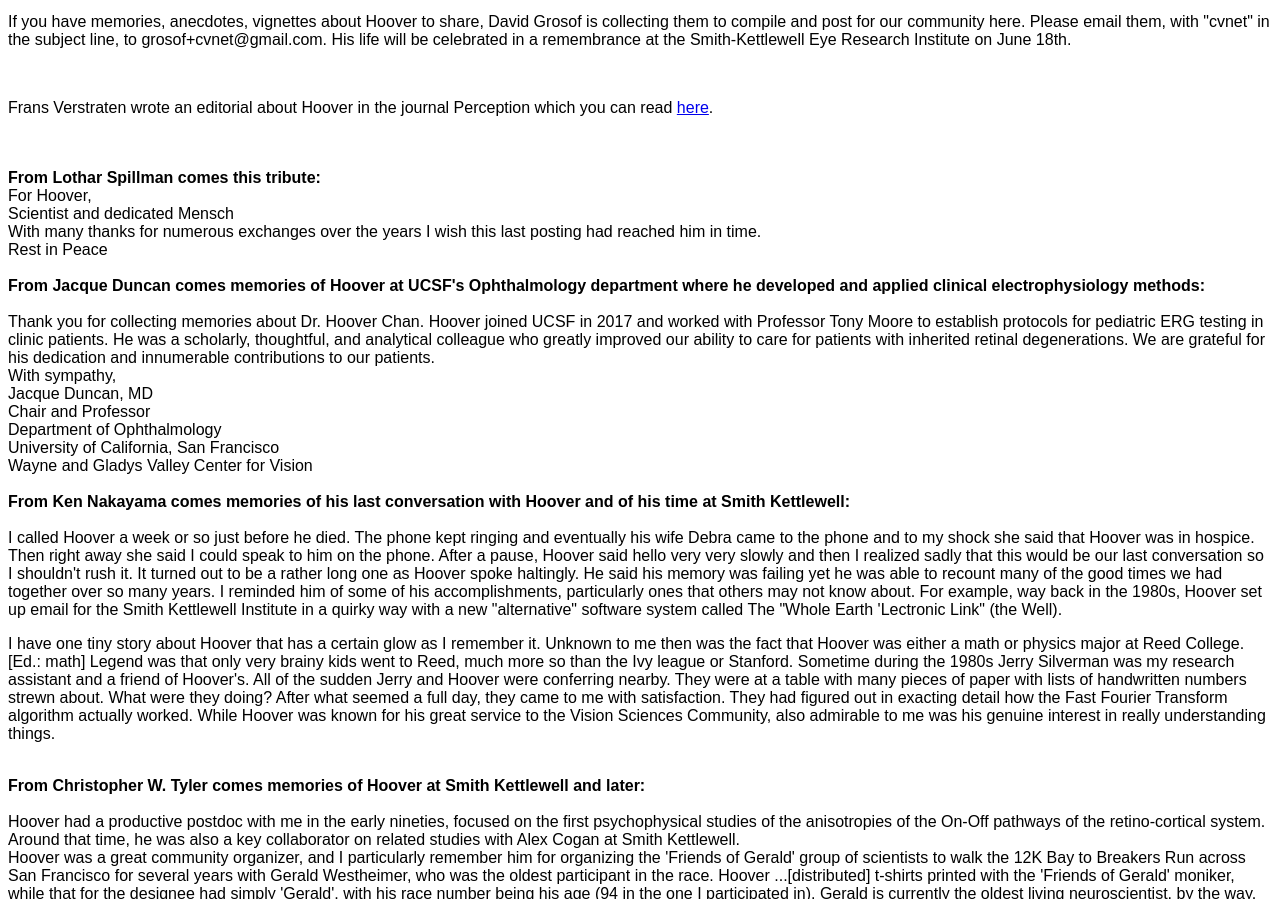
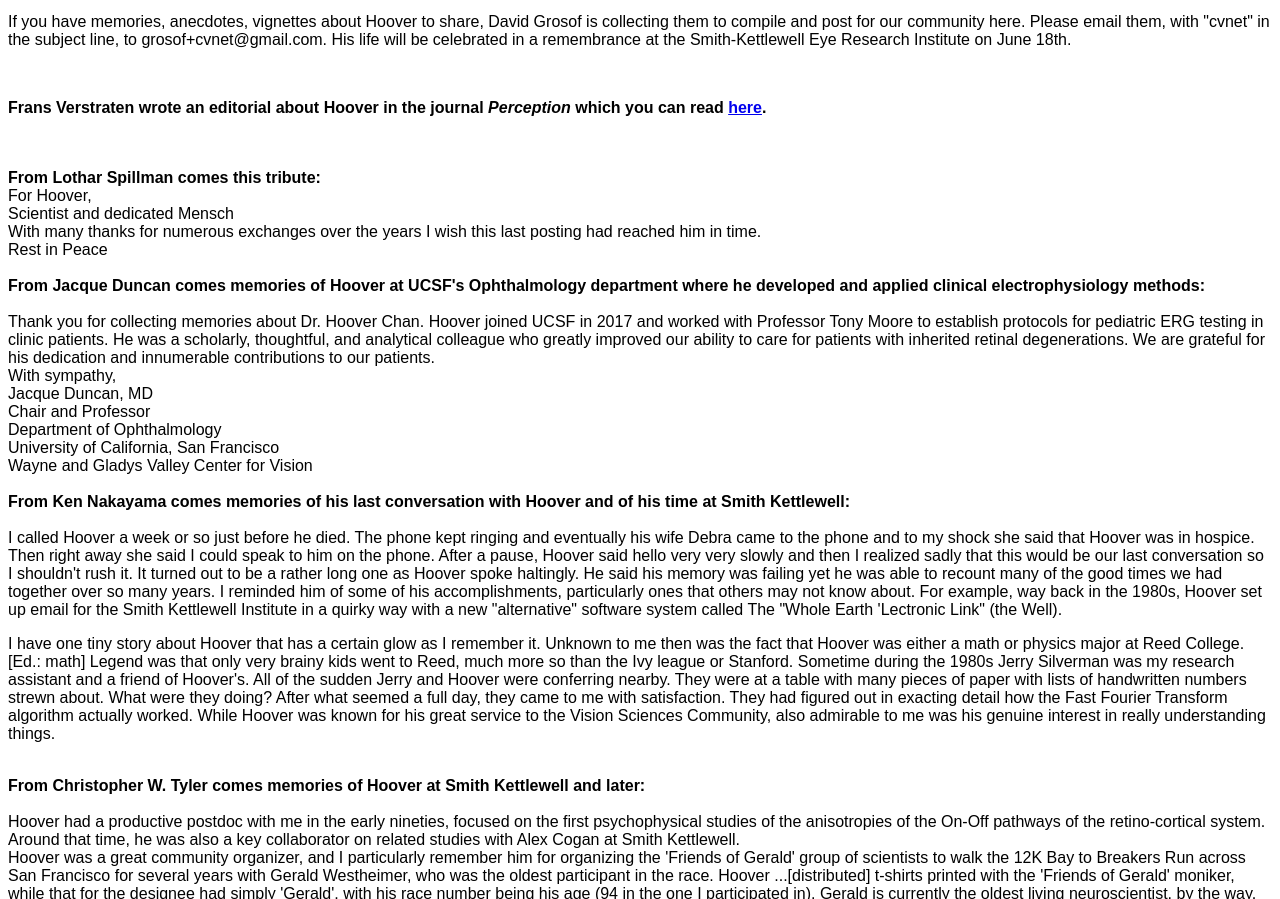
Before and after one commit to jbmulligan/cvnet, a plain HTML site: page docs/hoover.html in a window 1280 px wide. Shown: the part 1389-2288 px from the top of the page. Drawn offline with Linux system fonts and the light colour scheme.

Commit message:
Bolding the sentence about Perception eidtorial
Making the sentence directing people to Perception editorial in bold, and italicizing Perception journal title.

```diff
--- a/docs/hoover.html
+++ b/docs/hoover.html
@@ -104,9 +104,9 @@ remembrance at the Smith-Kettlewell Eye Research Institute on June 18th.
 </p>
 
 <br>
-<p>
-Frans Verstraten wrote an editorial about Hoover in the journal Perception
-which you can read <a href="https://journals.sagepub.com/doi/10.1177/03010066251345988">here</a>.
+<p> <b>
+Frans Verstraten wrote an editorial about Hoover in the journal <i>Perception</i>
+which you can read <a href="https://journals.sagepub.com/doi/10.1177/03010066251345988">here</a>.</b>
 </p>
 
 <br>
```
